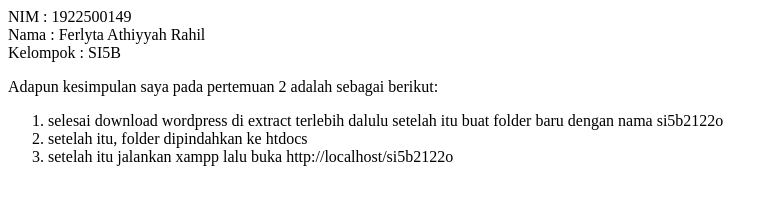
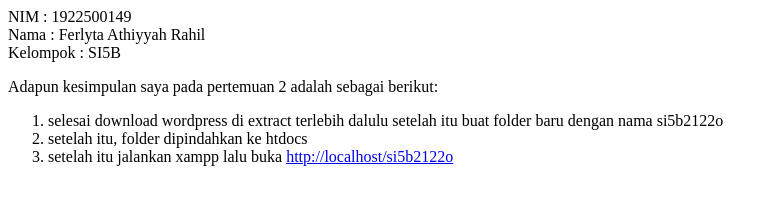
Before and after one commit to Ferlyta/si5b2122o, a plain HTML site: page 2/index.html in a window 1280 px wide. Shown: the whole page, without its empty margins (0-778 px from the left). Drawn offline with Linux system fonts and the light colour scheme.

Commit message:
Update index.html

```diff
--- a/2/index.html
+++ b/2/index.html
@@ -7,5 +7,5 @@ Kelompok : SI5B<br>
 <ol>
   <li>selesai download wordpress di extract terlebih dalulu setelah itu buat folder baru dengan nama si5b2122o</li>
   <li>setelah itu, folder dipindahkan ke htdocs</li>
-  <li>setelah itu jalankan xampp lalu buka http://localhost/si5b2122o </li>
+  <li>setelah itu jalankan xampp lalu buka <a href="http://localhost/si5b2122o" targer="_blank">http://localhost/si5b2122o</a> </li>
 </ol>
```
